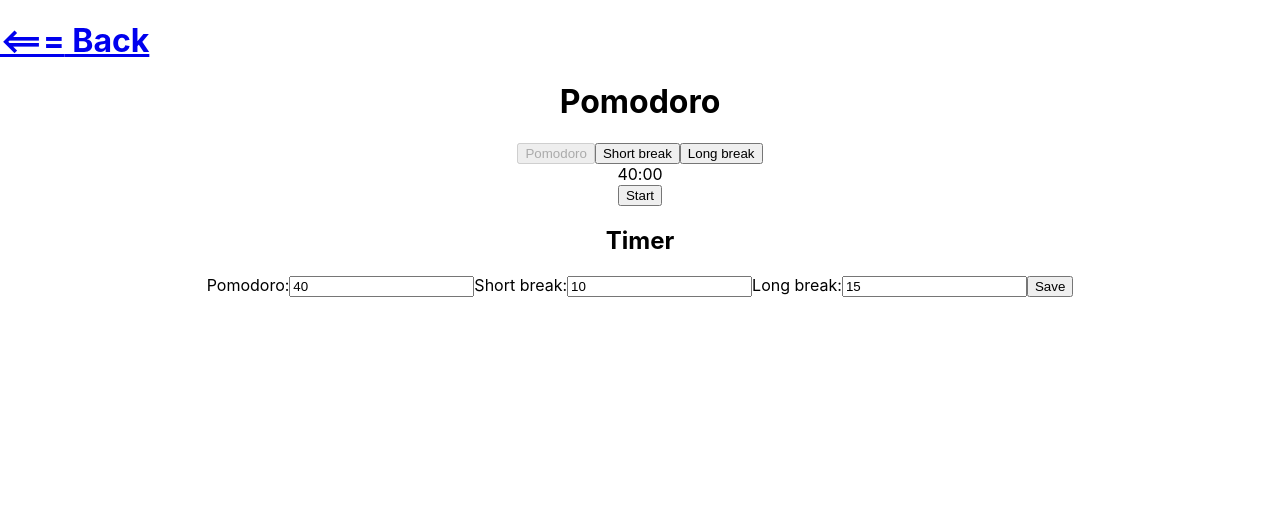
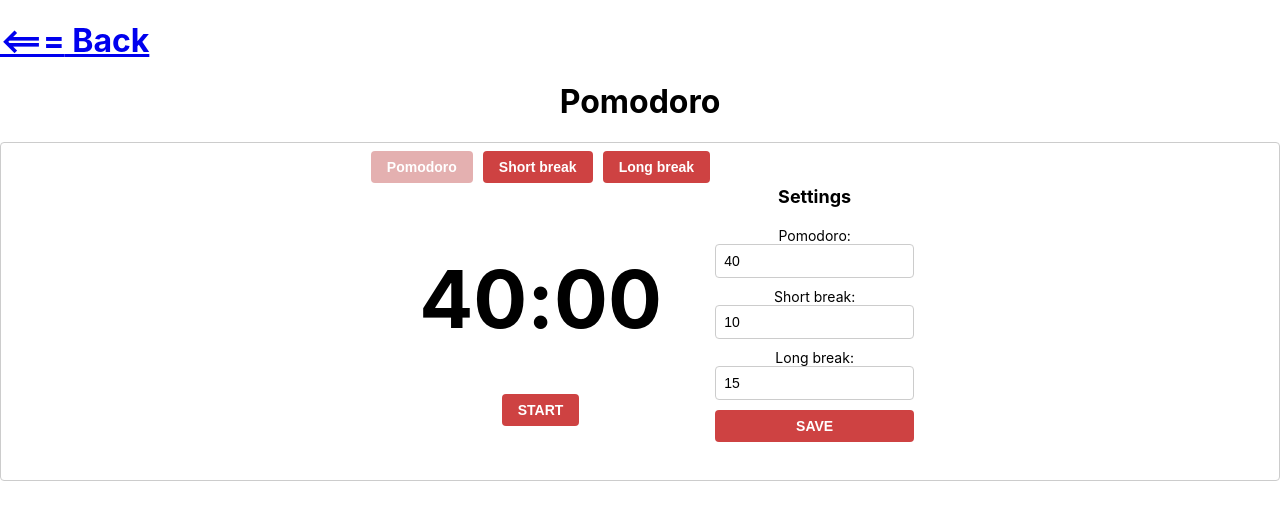
Before and after one commit to Elizabeth5335/be-productive, a React (Create React App) app: page /pomodoro in a window 1280 px wide. Shown: the top 520 px of the page. Built offline with nearby package versions, Linux system fonts and the light colour scheme.

Commit message:
added styles

```diff
--- a/src/components/Pomodoro.js
+++ b/src/components/Pomodoro.js
@@ -1,6 +1,8 @@
 import { Link } from "react-router-dom";
 import Timer from "./Timer";
 import React from "react";
+
+import "../styles/Pomodoro.css"
 
 export default function Pomodoro() {
   const [timerState, setTimerState] = React.useState(false);
@@ -63,9 +65,9 @@ export default function Pomodoro() {
       <Link to="/nav">
         <h1 className="back-btn">{"<==="} Back</h1>
       </Link>
+        <h1>Pomodoro</h1>
 
       <div className="pomodoro">
-        <h1>Pomodoro</h1>
         <div className="container">
           <div className="tabs">
             {tabs.map((tab, i) => (
@@ -81,31 +83,31 @@ export default function Pomodoro() {
           </div>
           <div className="content">
             {tabs.map((tab, i) => (
-              <div key={i}>
+              <>
                 {currentTab === `${tab.id}` && (
-                  <div>
+                  <div key={tab.id} className="tab-content">
                     <Timer
                       timerState={timerState}
                       time={tab.time}
                       switchTab={switchTab}
                     />
-                    <button onClick={startTimer}>
+                    <button className="pomodoro-btn" onClick={startTimer}>
                       {!timerState ? "Start" : "Pause"}
                     </button>
                   </div>
                 )}
-              </div>
+              </>
             ))}
           </div>
         </div>
         <div className="settings">
-          <h2>Timer</h2>
+          <h2>Settings</h2>
           <form
             onSubmit={(e) => {
               e.preventDefault();
               setCurrentTab("1");
             }}
-            className="form"
+            className="pomodoro-form"
           >
             <label htmlFor="pomodoro">Pomodoro:</label>
             <input
@@ -135,7 +137,7 @@ export default function Pomodoro() {
               type="number"
               placeholder="Long break"
             />
-            <button type="submit" className="button">
+            <button type="submit" className="pomodoro-button">
               Save
             </button>
           </form>
--- a/src/components/TaskList.js
+++ b/src/components/TaskList.js
@@ -3,6 +3,8 @@ import { ref, onValue, update } from "firebase/database";
 import Column from "./Column";
 import { DragDropContext } from "react-beautiful-dnd";
 import { Link } from "react-router-dom";
+
+import "../styles/TaskList.css"
 
 
 export default function TaskList(props) {
@@ -190,21 +192,25 @@ export default function TaskList(props) {
         <h1 className="back-btn">{"<==="} Back</h1>
       </Link>
       <form onSubmit={createTodo} className="form">
+        <label htmlFor="input">Task</label>
         <input
           value={input}
           onChange={(e) => setInput(e.target.value)}
           className="input"
+          id="input"
           type="text"
           placeholder="Task"
         />
+        <label htmlFor="deadline">Deadline</label>
         <input
           value={deadline}
+          id="deadline"
           onChange={(e) => setDeadline(e.target.value)}
           className="deadline"
           type="date"
           placeholder="Deadline"
         />
-        <button className="button">Submit</button>
+        <button className="task-btn">Submit</button>
       </form>
       <DragDropContext onDragEnd={onDragEnd}>
         <div className="tasks-container">
--- /dev/null
+++ b/src/styles/Pomodoro.css
@@ -0,0 +1,130 @@
+.pomodoro {
+  margin-bottom: 10px;
+  padding: 8px;
+  border: 1px solid #ccc;
+  border-radius: 4px;
+  font-size: 14px;
+  display: flex;
+  justify-content: center;
+}
+
+.timer {
+  font-size: 5rem;
+  font-weight: bold;
+}
+
+.content {
+  height: 100%;
+  display: flex;
+  flex-direction: column;
+  align-items: center;
+  justify-content: center;
+}
+
+.tab-content {
+  height: 100%;
+  display: flex;
+  flex-direction: column;
+  align-items: center;
+  justify-content: space-evenly;
+}
+
+.pomodoro-btn {
+  padding: 8px 16px;
+  border: none;
+  border-radius: 4px;
+  background-color: #ce4242;
+  color: white;
+  font-size: 14px;
+  font-weight: bold;
+  text-transform: uppercase;
+  cursor: pointer;
+  transition: background-color 0.3s ease;
+}
+
+.pomodoro-btn:hover {
+  background-color: #8d1c1c;
+}
+
+.pomodoro-form {
+  display: flex;
+  flex-direction: column;
+  max-width: 300px;
+  margin: 20px auto;
+}
+
+.pomodoro-form input {
+  margin-bottom: 10px;
+  padding: 8px;
+  border: 1px solid #ccc;
+  border-radius: 4px;
+  font-size: 14px;
+}
+
+.pomodoro-form input:focus {
+  outline: none;
+  border-color: #ce4242;
+}
+
+.pomodoro-button {
+  padding: 8px 16px;
+  border: none;
+  border-radius: 4px;
+  background-color: #ce4242;
+  color: white;
+  font-size: 14px;
+  font-weight: bold;
+  text-transform: uppercase;
+  cursor: pointer;
+  transition: background-color 0.3s ease;
+  margin-bottom: 10px;
+}
+
+.pomodoro-button:hover {
+  background-color: #b30000;
+}
+
+.container {
+  display: flex;
+  flex-direction: column;
+  align-items: center;
+}
+
+.tabs {
+  display: flex;
+  justify-content: center;
+  margin-bottom: 20px;
+}
+
+.tabs button {
+  margin: 0 5px;
+  padding: 8px 16px;
+  border: none;
+  border-radius: 4px;
+  background-color: #ce4242;
+  color: white;
+  font-size: 14px;
+  font-weight: bold;
+  cursor: pointer;
+  transition: background-color 0.3s ease;
+}
+
+.tabs button[disabled], .tabs button[disabled]:hover {
+  background-color: #e4b0b0;
+  cursor: default;
+}
+
+.tabs button:hover {
+  background-color: #b30000;
+}
+
+.settings {
+  margin-top: 20px;
+  text-align: center;
+}
+
+.settings h2 {
+  margin-bottom: 10px;
+  font-size: 18px;
+  font-weight: bold;
+}
--- /dev/null
+++ b/src/styles/TaskList.css
@@ -0,0 +1,97 @@
+
+  .form {
+    display: flex;
+    flex-direction: column;
+    max-width: 300px;
+    margin: 20px auto;
+  }
+
+  .input,
+  .deadline {
+    margin-bottom: 10px;
+    padding: 8px;
+    border: 1px solid #ccc;
+    border-radius: 4px;
+    font-size: 14px;
+  }
+
+  .input:focus,
+  .deadline:focus {
+    outline: none;
+    border-color: #3ab414;
+  }
+
+  .task-btn {
+    padding: 8px 16px;
+    border: none;
+    border-radius: 4px;
+    background-color: #3ab414;
+    color: white;
+    font-size: 14px;
+    font-weight: bold;
+    text-transform: uppercase;
+    cursor: pointer;
+    transition: background-color 0.3s ease;
+    margin-bottom: 10px;
+  }
+
+  .task-btn:hover {
+    background-color: #22690d;
+  }
+
+  .tasks-container {
+    display: flex;
+    justify-content: center;
+    margin: auto;
+  }
+
+  .column-container {
+    flex: 1;
+    margin: 8px;
+    border: 1px solid #ccc;
+    border-radius: 4px;
+    padding: 8px;
+    max-width: 300px;
+    background-color: #f9f9f9;
+  }
+
+  .title {
+    font-size: 18px;
+    font-weight: bold;
+    margin-bottom: 8px;
+  }
+
+  .task-list {
+    padding: 8px;
+    min-height: 100px;
+    max-height: 500px;
+    overflow: auto;
+    border: 1px solid #eee;
+    border-radius: 4px;
+  }
+
+  .task-container {
+    border: 1px solid #ccc;
+    border-radius: 4px;
+    padding: 20px 8px 8px 8px;
+    margin-bottom: 8px;
+    background-color: white;
+    position: relative;
+  }
+
+  .delete-btn {
+    position: absolute;
+    top:5px;
+    right: 5px;
+    padding: 4px;
+    border: none;
+    border-radius: 4px;
+    background-color: #ff0000;
+    color: white;
+    cursor: pointer;
+    transition: background-color 0.3s ease;
+  }
+
+  .delete-btn:hover {
+    background-color: #cc0000;
+  }
```
